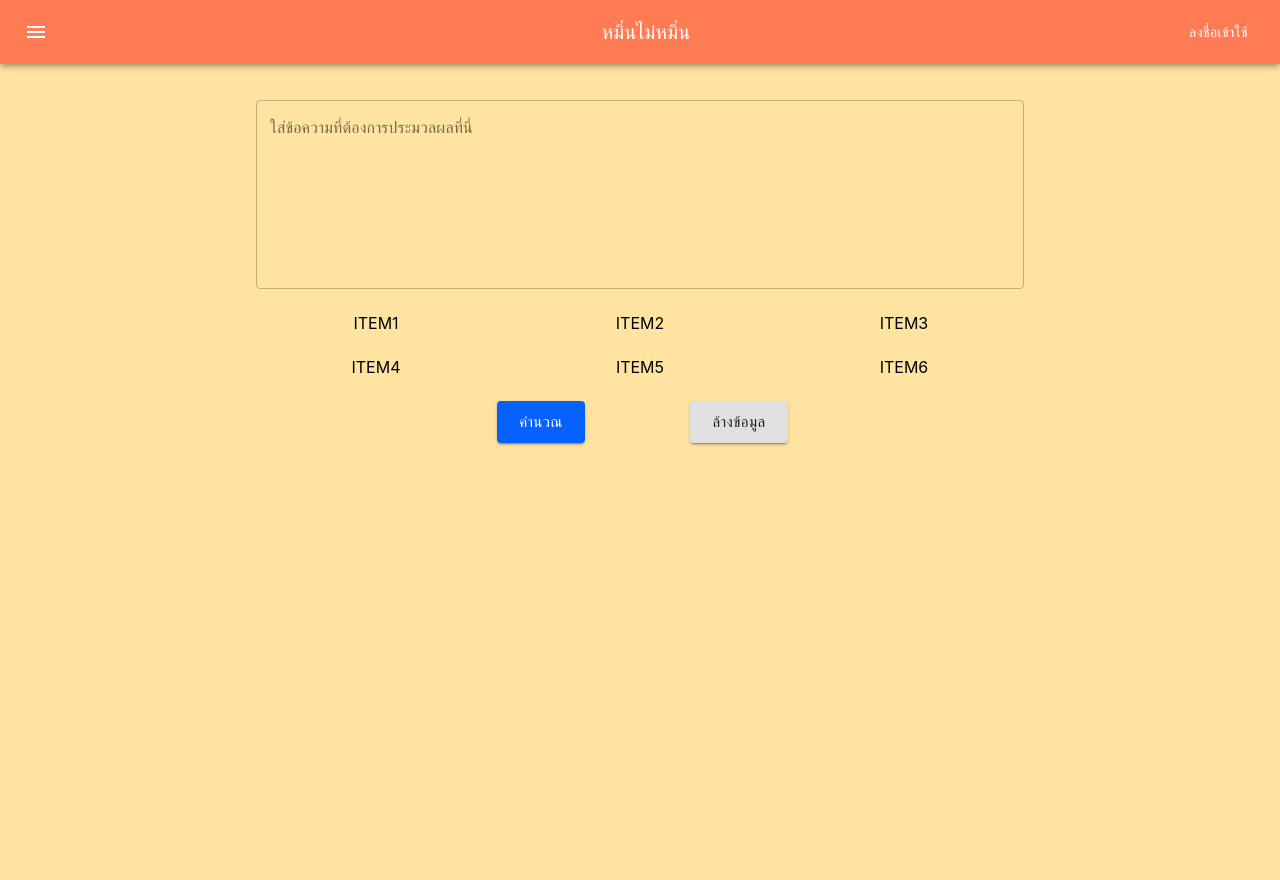
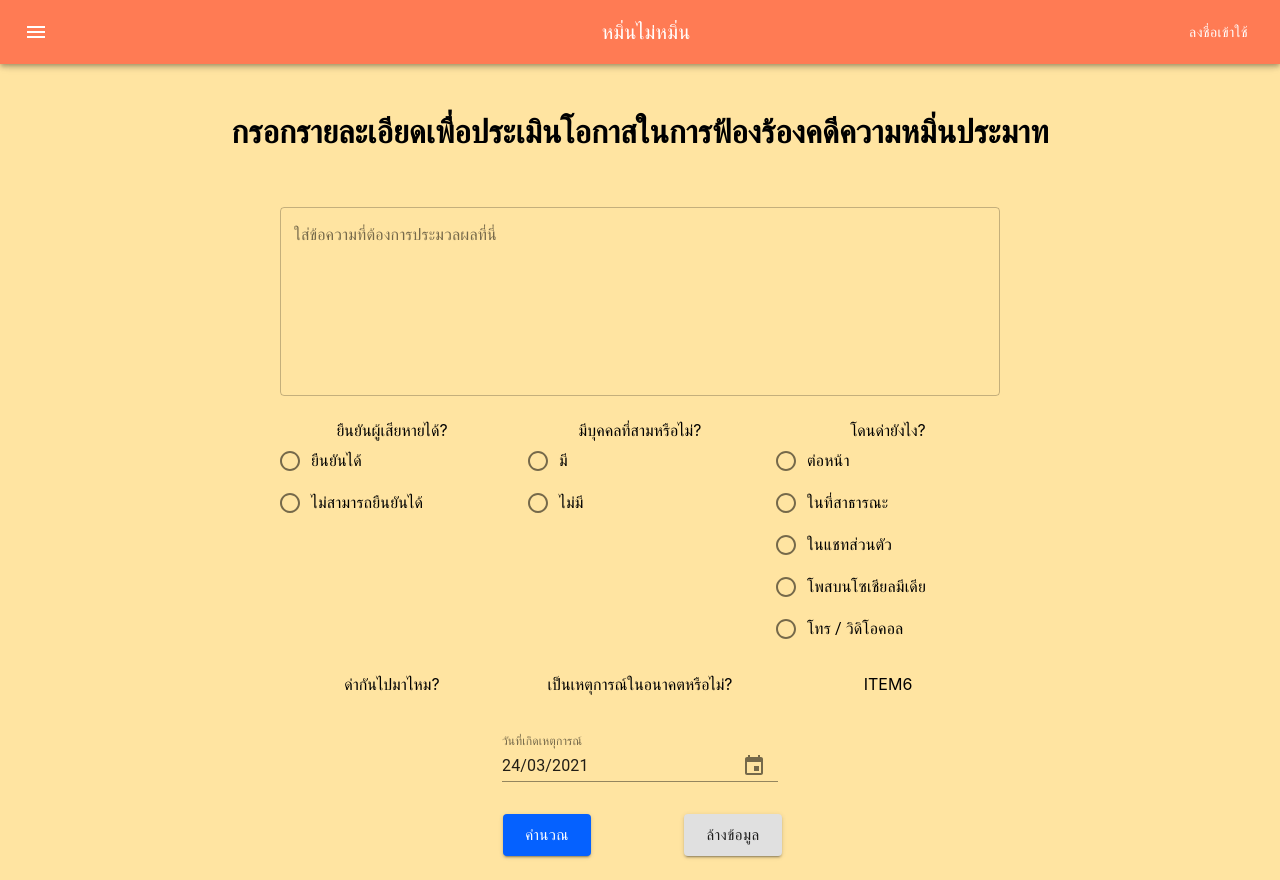
Before and after one commit to traviolus/MinMaiMin, a React (Create React App) app in the folder frontend/: page / in a window 1280 px wide. Before the commit the page ends 800 px from the top, so only its background shows below. Built offline with nearby package versions, Linux system fonts and the light colour scheme.

Commit message:
frontend: implement SearchArea

```diff
--- a/frontend/src/components/NavBar.tsx
+++ b/frontend/src/components/NavBar.tsx
@@ -13,6 +13,7 @@ const useStyles = makeStyles((theme: Theme) =>
             flexGrow: 1,
             background: '#ff7b54'
         },
+        toolbar: theme.mixins.toolbar,
         menuButton: {
             marginRight: theme.spacing(2),
         },
@@ -27,7 +28,7 @@ export default function NavBar() {
     const classes = useStyles();
 
     return (
-        <div>
+        <div className={classes.toolbar}>
             <AppBar position="fixed" className={classes.root}>
             <Toolbar>
             <IconButton edge="start" className={classes.menuButton} color="inherit" aria-label="menu">
--- a/frontend/src/components/SearchArea.tsx
+++ b/frontend/src/components/SearchArea.tsx
@@ -1,7 +1,17 @@
+import 'date-fns';
+import DateFnsUtils from '@date-io/date-fns';
+import thLocale from "date-fns/locale/th";
 import { Button, TextField } from '@material-ui/core';
-import React from 'react';
+import React, { useState } from 'react';
 import { createStyles, makeStyles, Theme } from '@material-ui/core/styles';
 import Grid from '@material-ui/core/Grid';
+import { MuiPickersUtilsProvider, KeyboardDatePicker } from "@material-ui/pickers";
+import Radio from '@material-ui/core/Radio';
+import RadioGroup from '@material-ui/core/RadioGroup';
+import FormControlLabel from '@material-ui/core/FormControlLabel';
+import FormControl from '@material-ui/core/FormControl';
+import FormHelperText from '@material-ui/core/FormHelperText';
+import FormLabel from '@material-ui/core/FormLabel';
 
 const useStyles = makeStyles((theme: Theme) =>
     createStyles({
@@ -15,16 +25,67 @@ const useStyles = makeStyles((theme: Theme) =>
         },
         submitButton: {
             backgroundColor: '#0561ff'
+        },
+        dropdown: {
+            paddingLeft: '5px',
+        },
+        formControl: {
+            margin: theme.spacing(3),
         }
     })
 );
 
 export default function SearchArea() {
     const classes = useStyles();
+    const [date, setDate] = useState<Date | null>(new Date())
+    const [text, setText] = useState<string | null>('');
+    const [victim, setVictim] = useState<boolean | null>(null);
+    const [thirdPerson, setThirdPerson] = useState<boolean | null>(null);
+    const [situation, setSituation] = useState<Array<string>>(['inperson', 'public', 'chat', 'social', 'videocall']);
+    const [reaction, setReaction] = useState<boolean | null>();
+    const [future, setFuture] = useState<boolean | null>();
+
+    function handleDateChange(date: Date | null) {
+        setDate(date);
+    };
+
+    function handleTextChange(e: string) {
+        setText(e);
+    }
+
+    function handleVictimChange(e: boolean){
+        setVictim(e);
+    }
+
+    function handleThirdPersonChange(e: boolean){
+        setThirdPerson(e);
+    }
+
+    const mapSituation = situation.map(mapSituation => mapSituation)
+
+    const handleSituationChange = (e: string) => console.log((situation[parseInt(e)]))
+
+    // function handleSituationChange(e: boolean){
+    //     setSituation(e);
+    // }
+
+    function handleSubmit() {
+        return
+    }
+
+    function str2bool(value: string) {
+        if (value && typeof value === "string") {
+             if (value.toLowerCase() === "true") return true;
+             if (value.toLowerCase() === "false") return false;
+        }
+        return false;
+    }
 
     return (
         <div className={classes.root}>
-            <Grid container spacing={3}>
+            <form onSubmit={handleSubmit}>
+                <FormControl component="fieldset" className={classes.formControl}>
+                    <Grid container spacing={3} justify='flex-start'>
                         <Grid item xs={12}>
                             <TextField
                             id="outlined-multiline-static"
@@ -33,27 +94,60 @@ export default function SearchArea() {
                             fullWidth={true}
                             rows={8}
                             defaultValue=""
+                            value={text}
                             variant="outlined"
                             className={classes.textField}
+                            onChange={(e) => {handleTextChange(e.target.value);}}
                             />
                         </Grid>
-                <Grid item xs={4}>
-                    ITEM1
+                        <Grid item xs={4} className={classes.dropdown}>
+                            ยืนยันผู้เสียหายได้?
+                            <RadioGroup aria-label="ผู้เสียหาย" name="ผู้เสียหาย" value={victim} onChange={(e) => {handleVictimChange(str2bool(e.target.value))}}>
+                                <FormControlLabel value={true} control={<Radio />} label="ยืนยันได้" />
+                                <FormControlLabel value={false} control={<Radio />} label="ไม่สามารถยืนยันได้" />
+                            </RadioGroup>
                         </Grid>
-                <Grid item xs={4}>
-                    ITEM2
+                        <Grid item xs={4} className={classes.dropdown}>
+                            มีบุคคลที่สามหรือไม่?
+                            <RadioGroup aria-label="บุคคลที่สาม" name="บุคคลที่สาม" value={thirdPerson} onChange={(e) => {handleThirdPersonChange(str2bool(e.target.value))}}>
+                                <FormControlLabel value={true} control={<Radio />} label="มี" />
+                                <FormControlLabel value={false} control={<Radio />} label="ไม่มี" />
+                            </RadioGroup>
                         </Grid>
-                <Grid item xs={4}>
-                    ITEM3
+                        <Grid item xs={4} className={classes.dropdown}>
+                            โดนด่ายังไง?
+                            <RadioGroup aria-label="สถานการณ์" name="สถานการณ์" value={mapSituation} onChange={(e) => handleSituationChange(e.target.value)}>
+                                <FormControlLabel value={0} control={<Radio />} label="ต่อหน้า" />
+                                <FormControlLabel value={1} control={<Radio />} label="ในที่สาธารณะ" />
+                                <FormControlLabel value={2} control={<Radio />} label="ในแชทส่วนตัว" />
+                                <FormControlLabel value={3} control={<Radio />} label="โพสบนโซเชียลมีเดีย" />
+                                <FormControlLabel value={4} control={<Radio />} label="โทร / วิดิโอคอล" />
+                            </RadioGroup>
                         </Grid>
-                <Grid item xs={4}>
-                    ITEM4
+                        <Grid item xs={4} className={classes.dropdown}>
+                            ด่ากันไปมาไหม?
                         </Grid>
-                <Grid item xs={4}>
-                    ITEM5
+                        <Grid item xs={4} className={classes.dropdown}>
+                            เป็นเหตุการณ์ในอนาคตหรือไม่?
                         </Grid>
-                <Grid item xs={4}>
+                        <Grid item xs={4} className={classes.dropdown}>
                             ITEM6
+                        </Grid>
+
+                        <Grid item xs={12}>
+                            <MuiPickersUtilsProvider utils={DateFnsUtils} locale={thLocale}>
+                                <KeyboardDatePicker
+                                margin='normal'
+                                id="date-picker-dialog"
+                                label='วันที่เกิดเหตุการณ์'
+                                format='dd/MM/yyyy'
+                                value={date}
+                                onChange={dateData => handleDateChange(dateData)}
+                                KeyboardButtonProps={{
+                                    'aria-label': 'change date',
+                                }}
+                                />
+                            </MuiPickersUtilsProvider>
                         </Grid>
 
                         <Grid item xs={3} />
@@ -69,6 +163,8 @@ export default function SearchArea() {
                         </Grid>
                         <Grid item xs={3} />
                     </Grid>
+                </FormControl>
+            </form>
         </div>
     )
 }
--- a/frontend/src/components/SearchHeader.tsx
+++ b/frontend/src/components/SearchHeader.tsx
@@ -16,7 +16,7 @@ export default function SearchHeader() {
 
     return (
         <div className={classes.root}>
-            HEADER
+            <h1>กรอกรายละเอียดเพื่อประเมินโอกาสในการฟ้องร้องคดีความหมิ่นประมาท</h1>
         </div>
     )
 }
```
Also changed, not shown: frontend/package.json (+8 -0 lines), 1 other file (tests, documents, lock files or other folders). Lines whose indentation alone changed are shown as unchanged.
